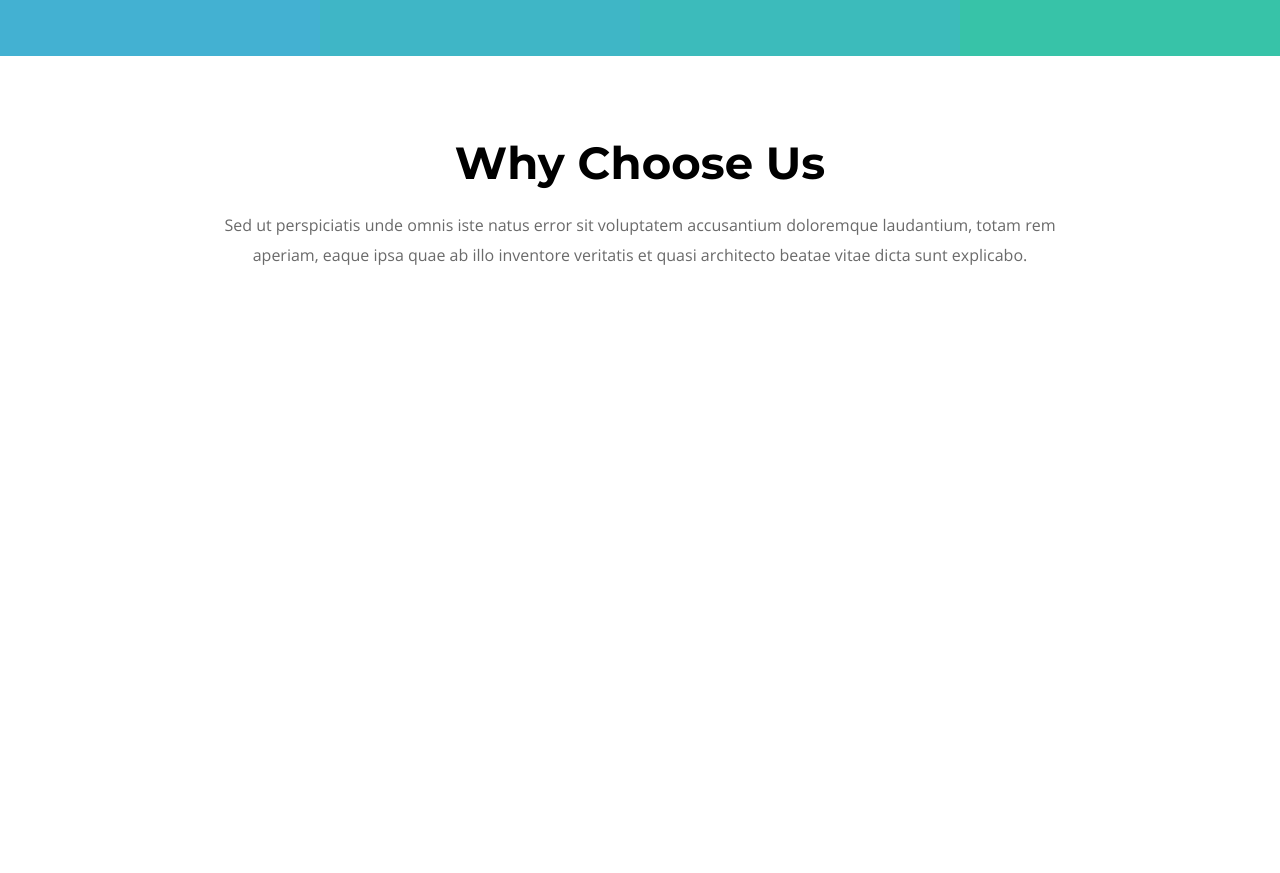
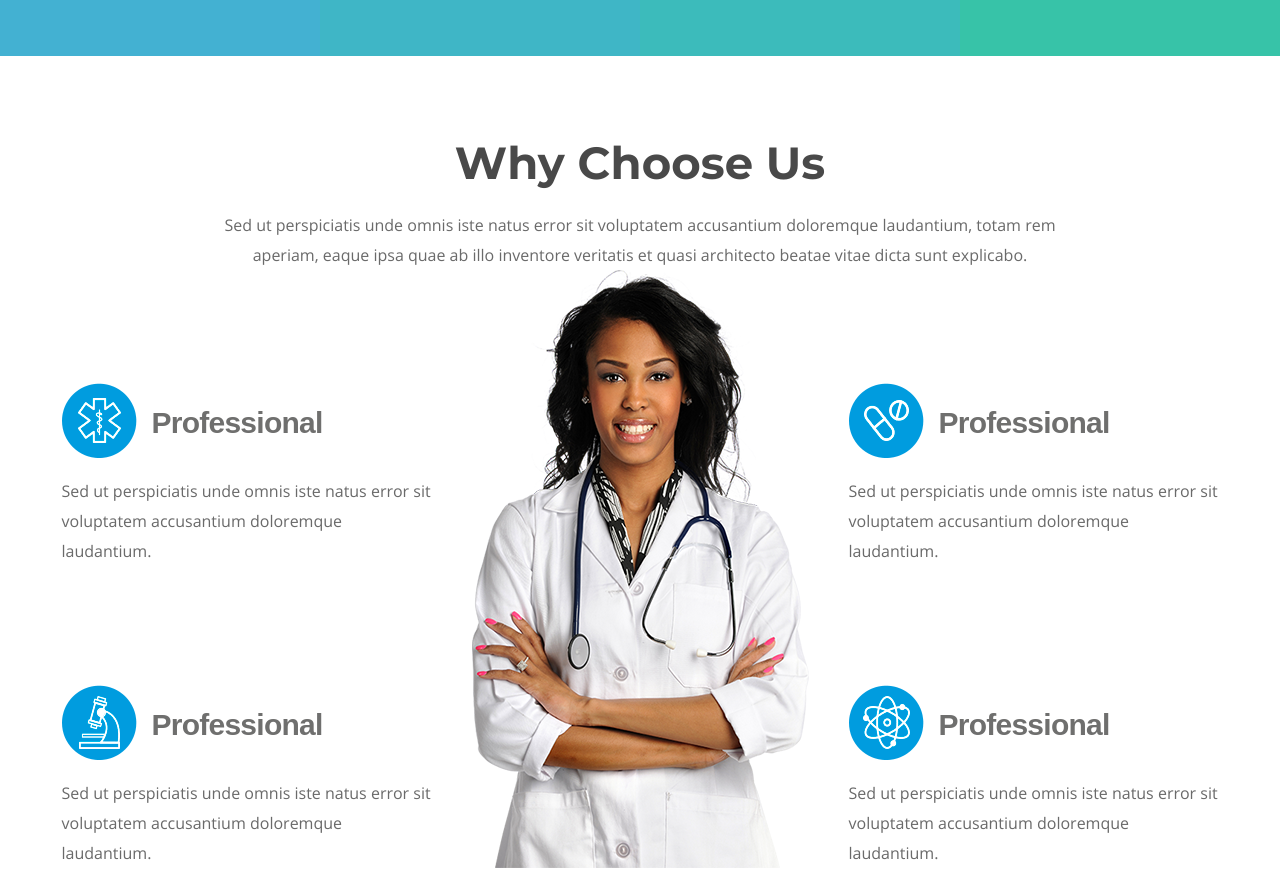
Before and after one commit to Amidamaru1385/Git1site, a plain HTML site: page second_template/index.html in a window 1280 px wide. Shown: the part 1164-2037 px from the top of the page. Drawn offline with Linux system fonts and the light colour scheme.

Commit message:
Rebuilded choose us part

```diff
--- a/second_template/assetes/css/style.css
+++ b/second_template/assetes/css/style.css
@@ -30,6 +30,15 @@
     display:grid;
     grid-template-areas:
     "header-main"
+    "main"
+    "footer-main"
+    ;
+}
+
+main{
+    grid-area: main;
+    display:grid;
+    grid-template-areas:
     "cutaway"
     "pluses"
     "choose-us"
@@ -38,7 +47,6 @@
     "gallery"
     "our-team"
     "new-patient"
-    "footer-main"
     ;
 }
 
@@ -70,6 +78,12 @@
     justify-content: center;
 }
 
+.fa{
+    transition-duration: 0.5s;
+}
+.fa:hover{
+    transform: scale(1.4);
+}
 .work-time-text{
     padding-left: 3px;
     font-size: 15px;
@@ -108,6 +122,9 @@
 .header-links{
     float: right;
 }
+
+
+
 .header-links ul li{
     list-style-type: none;
     display: inline-block;
@@ -157,16 +174,30 @@
         text-align: center;
         text-decoration: none;
         display: inline-block;
-        font-size: 16px;
         margin: 4px 2px;
         cursor: pointer;
-        font-family: Lato;
+        font-family: Lato, sans-serif;
         font-size: 18px;
         font-weight: 700;
         text-transform: uppercase;
         box-shadow: -4px 12px 40px rgba(0, 1, 1, 0.2);
         border-radius: 35px;
+        animation: breathe 2s linear;
+        animation-iteration-count:infinite;
+        animation-direction: alternate-reverse;
+
+
 }
+
+.cutaway-button:focus{
+    outline: none;
+}
+
+@keyframes breathe{
+    0%  {transform:scale(1.1)};
+    100%{transform:scale(1)};
+}
+
 .pluses{
     grid-area: pluses ;
     display: grid;
@@ -231,10 +262,11 @@
 .choose-us-header{
     padding-top: 80px;
     text-align: center;
-    font-family: Montserrat-bold;
+    font-family: Montserrat-bold, sans-serif;
     font-size: 45px;
     line-height: 1.2;
     font-weight: 700;
+    color: #494949;
 }
 
 .choose-us-header-text{
@@ -248,27 +280,52 @@
     margin: 0 auto;
 }
 
-.advantage-1,
-.advantage-2,
-.advantage-3,
-.advantage-4{
-    grid-area: advantage;
+.choose-us-advantage{
+    justify-content: center;
+    display: grid;
+    grid-template-columns: minmax(250px, 370px) 337px minmax(250px, 370px);
+    grid-column-gap: 40px;
+    grid-template-rows: minmax(150px, 301.5px) minmax(150px, 301.5px);
 }
 
-.advantage-pic{
-    grid-area: pic;
+.choose-us-doctor{
+    grid-column: 2/3;
+    grid-row: 1/3
 }
 
-.choose-us-advantages{
-    display: grid;
-    grid-template-columns: 1fr 1fr 1fr;
-    grid-template-rows: 1fr 1fr;
-    grid-template-areas:
-    "advantage pic advantage"
-    "advantage pic advantage";
-    height: 600px;
+
+.advantage-1{
+    background: url("../pics/hygieia.png") no-repeat left center;
 }
 
+.advantage-2{
+    background: url("../pics/pills.png") no-repeat left center;
+}
+.advantage-3{
+    background: url("../pics/microscope.png") no-repeat left center;
+}
+.advantage-4{
+    background: url("../pics/atom.png") no-repeat left center;
+}
+
+.advantage h3{
+    padding-top: 135px;
+    padding-left: 90px;
+    font-size: 30px;
+    line-height: 1.2;
+    font-weight: 700;
+    letter-spacing: -0.025em;
+    color: #6f6f6e;
+    font-family: Montserrat, sans-serif;
+}
+
+.advantage-text{
+    padding-top: 35px;
+    font-size: 16px;
+line-height: 30px;
+font-weight: 400;
+color: #6a6a6a;
+}
 
 
 .stats{
--- a/second_template/index.html
+++ b/second_template/index.html
@@ -106,12 +106,30 @@
                     accusantium doloremque laudantium, totam rem aperiam, eaque ipsa quae ab illo inventore veritatis et
                     quasi architecto beatae vitae dicta sunt explicabo.
                 </div>
-                <div class="choose-us-advantages">
-                    <div class="advantage-1"></div>
-                    <div class="advantage-2"></div>
-                    <div class="advantage-3"></div>
-                    <div class="advantage-4"></div>
-                    <div class="advantage-pic"></div>
+                <div class="choose-us-advantage">
+                    <div class="advantage advantage-1">
+                        <h3>Professional</h3>
+                        <div class="advantage-text">Sed ut perspiciatis unde omnis iste natus error sit voluptatem
+                            accusantium doloremque laudantium.</div>
+                    </div>
+                    <div class="advantage advantage-2">
+                        <h3>Professional</h3>
+                        <div class="advantage-text">Sed ut perspiciatis unde omnis iste natus error sit voluptatem
+                            accusantium doloremque laudantium.</div>
+                    </div>
+                    <div class="advantage advantage-3">
+                        <h3>Professional</h3>
+                        <div class="advantage-text">Sed ut perspiciatis unde omnis iste natus error sit voluptatem
+                            accusantium doloremque laudantium.</div>
+                    </div>
+                    <div class="advantage advantage-4">
+                        <h3>Professional</h3>
+                        <div class="advantage-text">Sed ut perspiciatis unde omnis iste natus error sit voluptatem
+                            accusantium doloremque laudantium.</div>
+                    </div>
+                    <div class="choose-us-doctor">
+                        <img src="assetes/pics/doctor.png" alt="">
+                    </div>
                 </div>
             </div>
             <div class="stats"></div>
```
